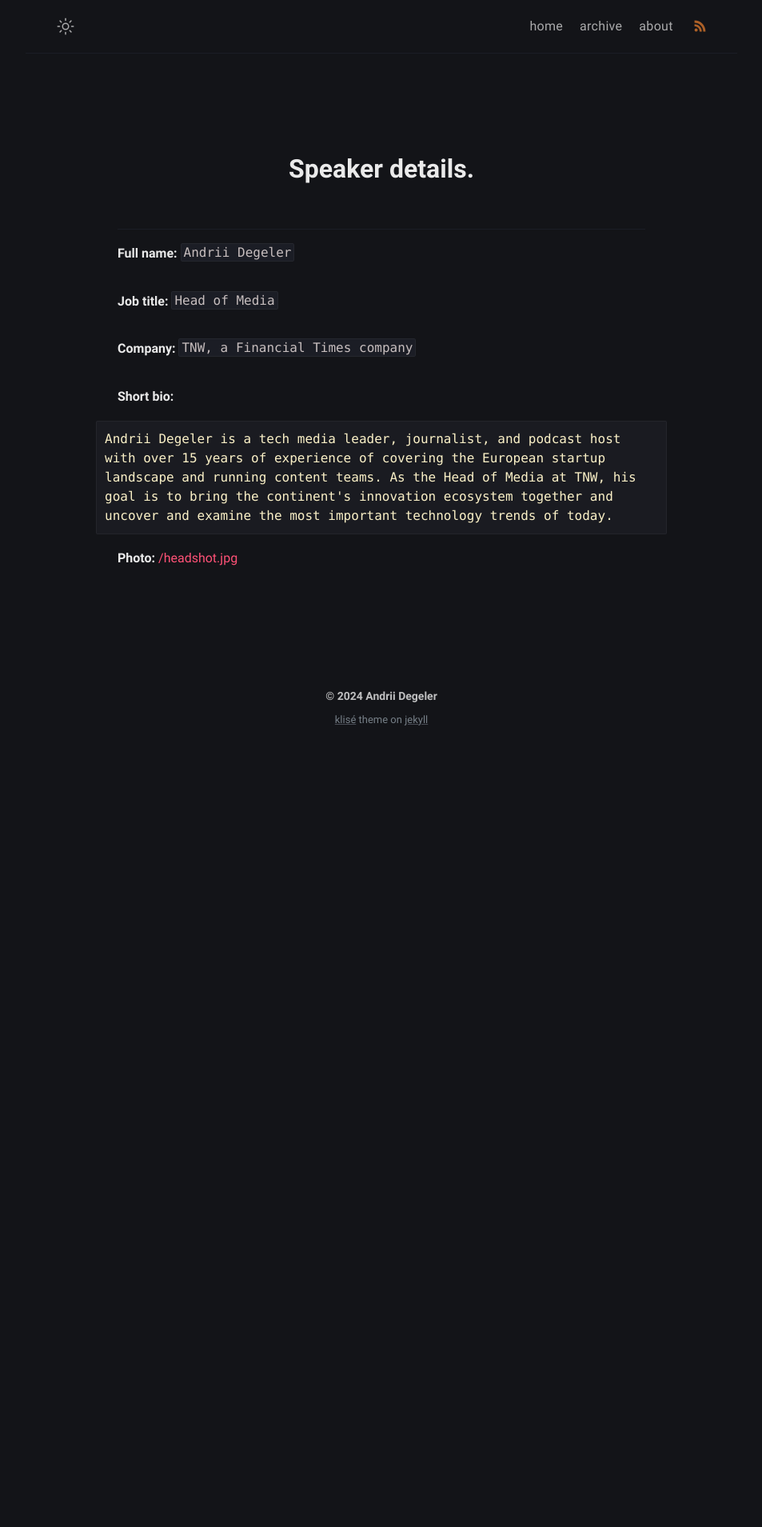
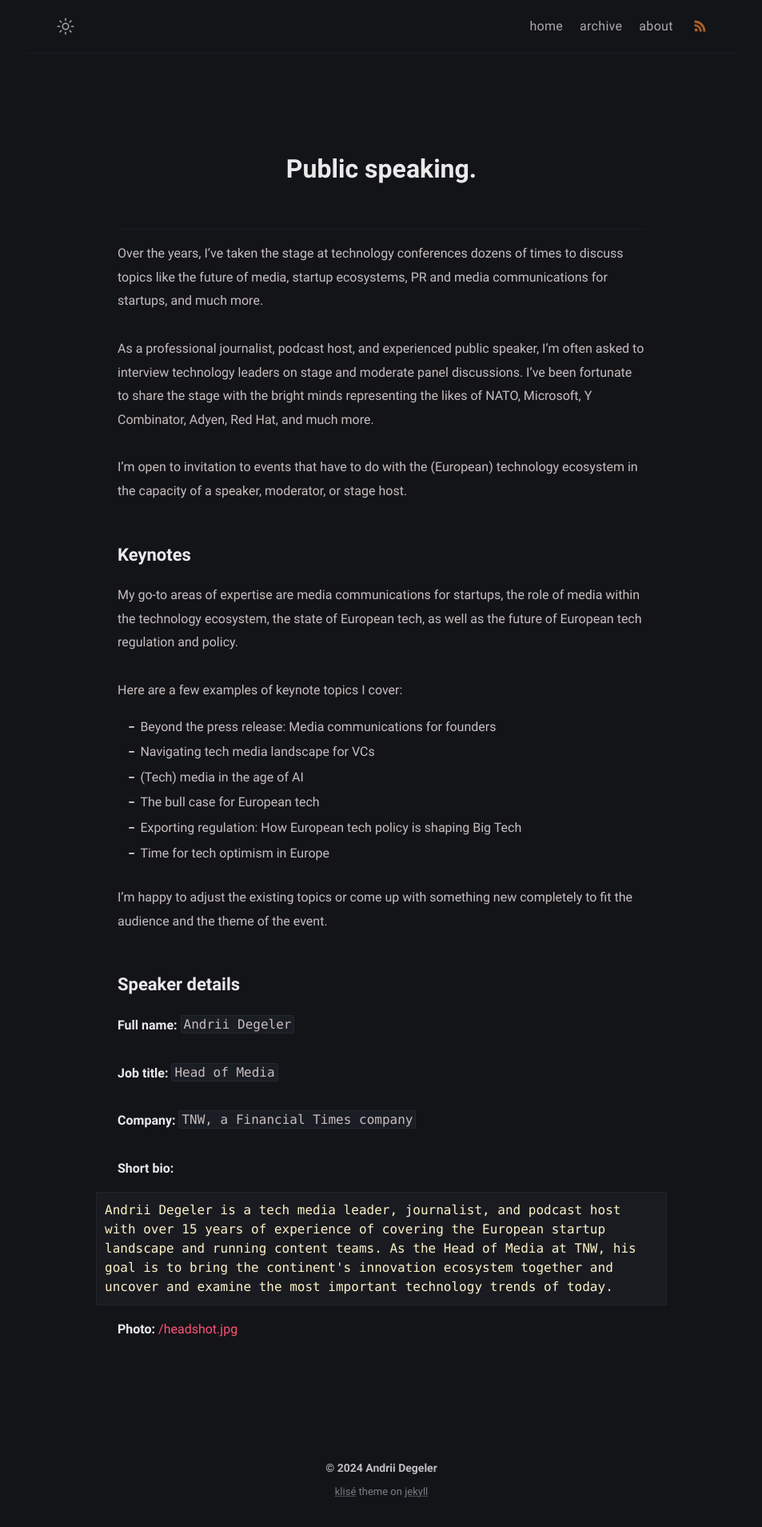
Before and after one commit to shlema/shlema.github.io, a Jekyll site: the page built from speaking.md, in a window 1280 px wide. Shown: the whole page at 80% size, without its empty margins (163-1116 px from the left). Built offline with Jekyll 4.4.1, drawn with Linux system fonts in a browser that asks for light colours; before the commit the page ends 944 px from its top, so only the background shows below that.

Commit message:
Update speaking.md

````diff
--- a/speaking.md
+++ b/speaking.md
@@ -1,10 +1,33 @@
 ---
 layout: page
-title: Speaker details
-permalink: /details/
+title: Public speaking
+permalink: /speaking/
 comments: false
 ---
 ---
+
+Over the years, I've taken the stage at technology conferences dozens of times to discuss topics like the future of media, startup ecosystems, PR and media communications for startups, and much more.
+
+As a professional journalist, podcast host, and experienced public speaker, I'm often asked to interview technology leaders on stage and moderate panel discussions. I've been fortunate to share the stage with the bright minds representing the likes of NATO, Microsoft, Y Combinator, Adyen, Red Hat, and much more.
+
+I'm open to invitation to events that have to do with the (European) technology ecosystem in the capacity of a speaker, moderator, or stage host.
+
+## Keynotes
+
+My go-to areas of expertise are media communications for startups, the role of media within the technology ecosystem, the state of European tech, as well as the future of European tech regulation and policy.
+
+Here are a few examples of keynote topics I cover:
+
+- Beyond the press release: Media communications for founders
+- Navigating tech media landscape for VCs
+- (Tech) media in the age of AI
+- The bull case for European tech
+- Exporting regulation: How European tech policy is shaping Big Tech
+- Time for tech optimism in Europe
+
+I'm happy to adjust the existing topics or come up with something new completely to fit the audience and the theme of the event.
+
+## Speaker details
 
 **Full name:** ```Andrii Degeler```
 
````
